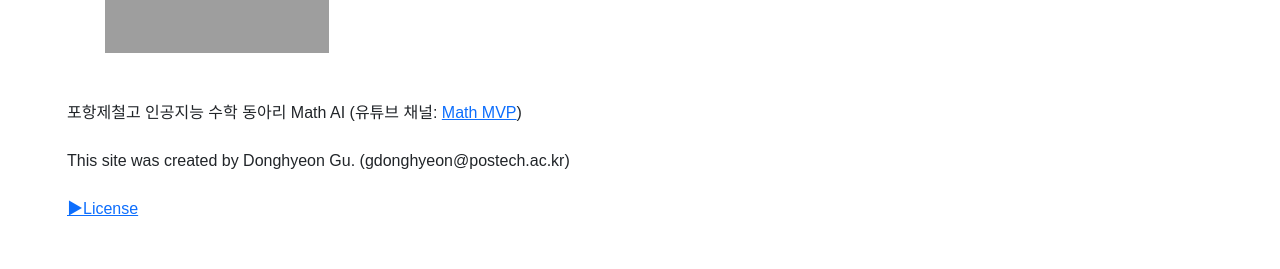
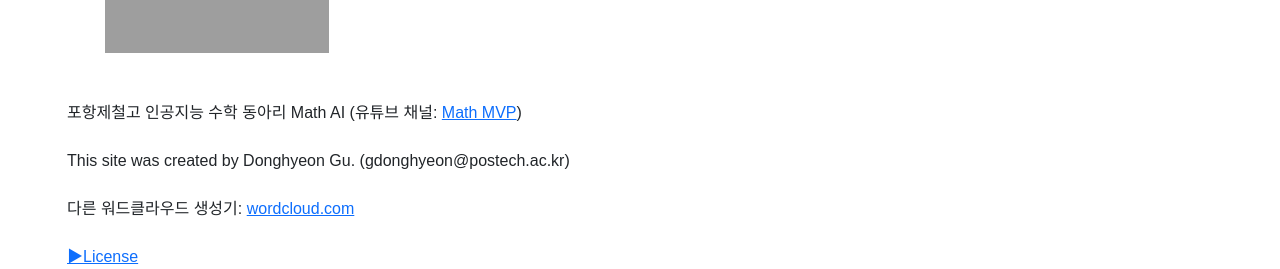
Before and after one commit to cookiejelly12/cloudian, a Django app: page /kr/ in a window 1280 px wide. Shown: the part 921-1190 px from the top of the page. Before the commit the page ends 1142 px from the top, so only its background shows below. Run offline with Django 4.2, Linux system fonts and the light colour scheme; some libraries are stand-ins or nearby versions; some web fonts are replaced; grey boxes are pictures that could not be loaded.

Commit message:
not in word

```diff
--- a/templates/cloudian/base.html
+++ b/templates/cloudian/base.html
@@ -80,6 +80,8 @@
         <br />
         This site was created by Donghyeon Gu. (gdonghyeon@postech.ac.kr) <br />
         <br />
+        Other wordcloud generator: <a href="https://www.wordclouds.com/">wordcloud.com</a><br />
+        <br/>
         <div>
             <a href=#none id="show" onclick="if(hide.style.display=='none') {hide.style.display='';show.innerText='▲Fold'} else {hide.style.display='none';show.innerText='▶License'}">▶License</a>
             <div id="hide" style="display: none">
--- a/templates/cloudian/base_kr.html
+++ b/templates/cloudian/base_kr.html
@@ -80,6 +80,8 @@
         <br />
         This site was created by Donghyeon Gu. (gdonghyeon@postech.ac.kr) <br />
         <br />
+        다른 워드클라우드 생성기: <a href="https://www.wordclouds.com/">wordcloud.com</a><br />
+        <br />
         <div>
             <a href=#none id="show" onclick="if(hide.style.display=='none') {hide.style.display='';show.innerText='▲Fold'} else {hide.style.display='none';show.innerText='▶License'}">▶License</a>
             <div id="hide" style="display: none">
```
